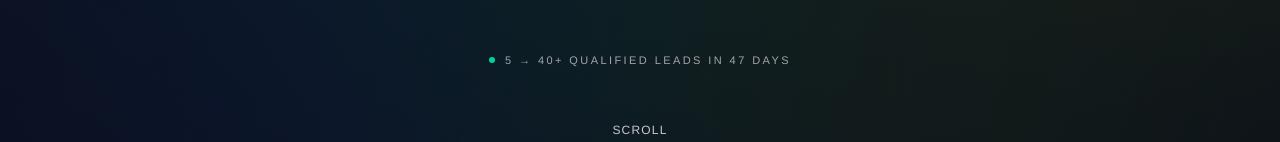
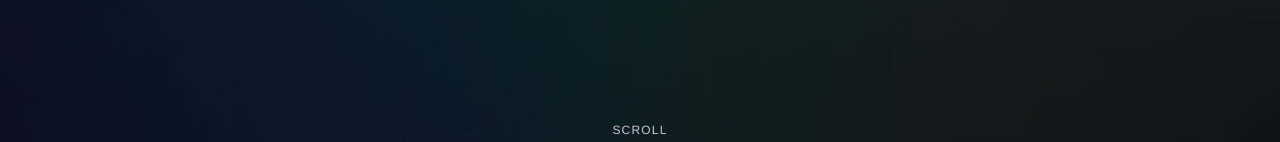
Before and after one commit to staybookt/staybookt-investor, a Next.js app: page / in a window 1280 px wide. Shown: the part 636-778 px from the top of the page. Built offline with nearby package versions, Linux system fonts and the light colour scheme.

Commit message:
Add files via upload

```diff
--- a/components/Sections.tsx
+++ b/components/Sections.tsx
@@ -108,9 +108,6 @@ export function Hero() {
         </motion.div>
       </div>
 
-      {/* Ambient proof ticker — atmospheric signal that this is operational, not aspirational */}
-      <ProofTicker />
-
       {/* Scroll cue */}
       <motion.div
         className="absolute bottom-8 left-1/2 -translate-x-1/2 text-platinum-soft text-xs tracking-widest"
@@ -120,42 +117,6 @@ export function Hero() {
         SCROLL
       </motion.div>
     </section>
-  );
-}
-
-/* === ProofTicker — single thin line of rotating live proof points === */
-function ProofTicker() {
-  const items = [
-    '1 client live in production',
-    '5 → 40+ qualified leads in 47 days',
-    'Ranked #1 in local pack · 47 days',
-  ];
-  const [i, setI] = useState(0);
-
-  useEffect(() => {
-    const id = setInterval(() => setI((x) => (x + 1) % items.length), 4500);
-    return () => clearInterval(id);
-  }, [items.length]);
-
-  return (
-    <div className="pointer-events-none absolute bottom-20 sm:bottom-24 left-1/2 -translate-x-1/2 z-10 px-6">
-      <AnimatePresence mode="wait">
-        <motion.div
-          key={i}
-          initial={{ opacity: 0, y: 6 }}
-          animate={{ opacity: 1, y: 0 }}
-          exit={{ opacity: 0, y: -6 }}
-          transition={{ duration: 0.6, ease: [0.16, 1, 0.3, 1] }}
-          className="flex items-center gap-2.5 text-platinum-soft/80 text-[10px] sm:text-[11px] tracking-[0.22em] uppercase whitespace-nowrap"
-        >
-          <span className="relative flex h-1.5 w-1.5">
-            <span className="absolute inline-flex h-full w-full rounded-full bg-emerald-400 opacity-60 animate-ping" />
-            <span className="relative inline-flex rounded-full h-1.5 w-1.5 bg-emerald-400" />
-          </span>
-          <span>{items[i]}</span>
-        </motion.div>
-      </AnimatePresence>
-    </div>
   );
 }
 
```
